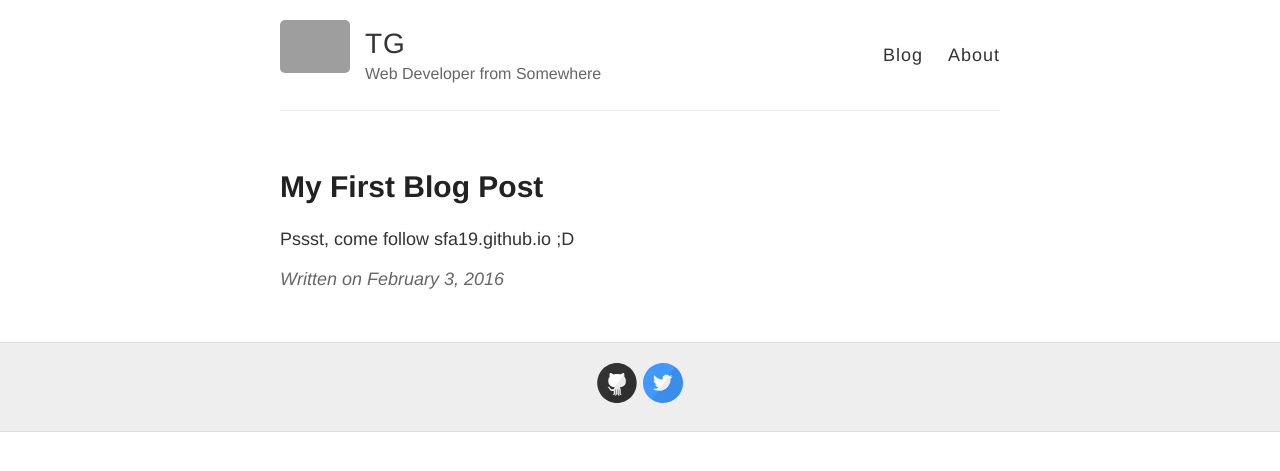
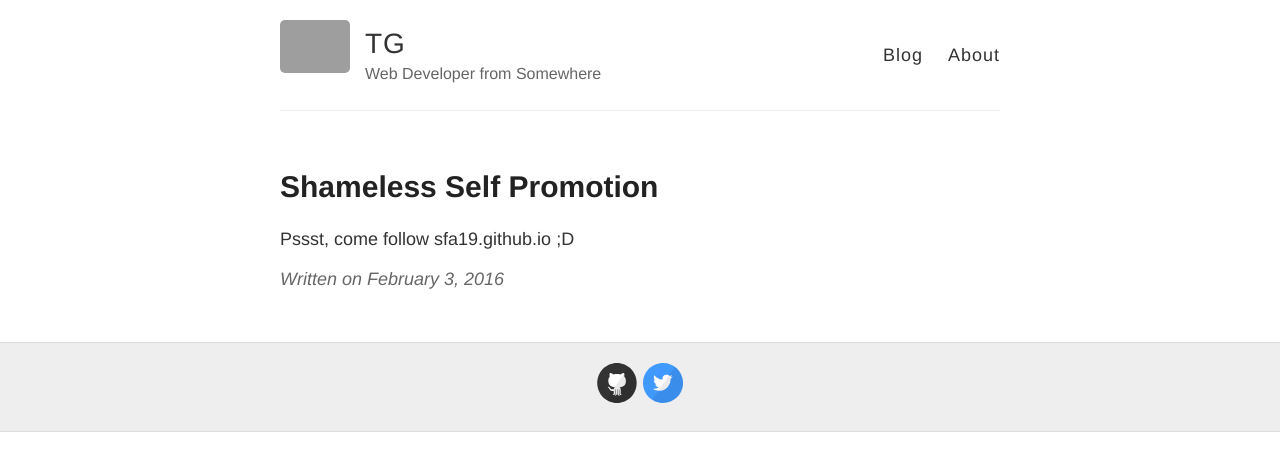
Before and after one commit to tgurdal/tgurdal.github.io, a Jekyll site: the page built from _posts/2016-02-03-guest-post.md, in a window 1280 px wide. Shown: the top 471 px of the page. Built offline with Jekyll 4.4.1, drawn with Linux system fonts in a browser that asks for light colours; grey boxes are pictures that could not be loaded.

Commit message:
SF update title

```diff
--- a/_posts/2016-02-03-guest-post.md
+++ b/_posts/2016-02-03-guest-post.md
@@ -1,6 +1,6 @@
 ---
 layout: post
-title: My First Blog Post
+title: Shameless Self Promotion
 ---
 
 Pssst, come follow sfa19.github.io ;D
```
